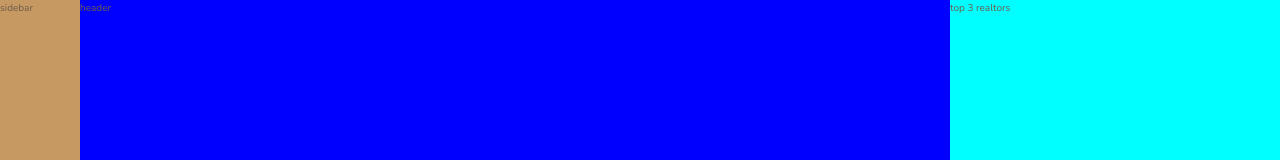
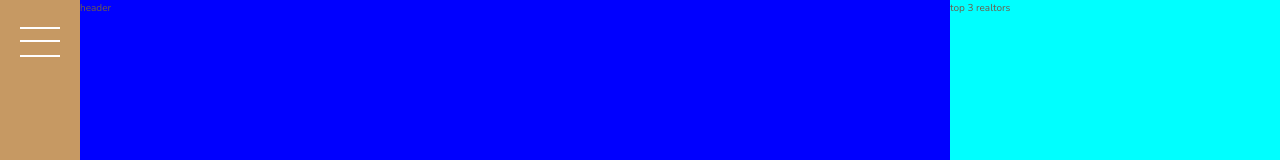
Before and after one commit to AbdulrhmanJo/Nexter, a website: page index.html in a window 1280 px wide. Shown: the top 160 px of the page. Drawn offline with nearby package versions, Linux system fonts and the light colour scheme.

Commit message:
add sidebar section

```diff
--- a/index.html
+++ b/index.html
@@ -15,7 +15,7 @@
 
 <body class="container">
     <aside class="sidebar">
-        sidebar
+        <button class="nav-btn"></button>
     </aside>
 
     <header class="header">
@@ -27,6 +27,7 @@
     </div>
 
     <div class="features">
+
         <div class="feature">
             <svg class="feature__icon">
                 <use xlink:href="img/sprite.svg#icon-global"></use>
@@ -68,7 +69,6 @@
             </p>
         </div>
 
-
         <div class="feature">
             <svg class="feature__icon">
                 <use xlink:href="img/sprite.svg#icon-presentation"></use>
@@ -80,7 +80,6 @@
             </p>
         </div>
 
-
         <div class="feature">
             <svg class="feature__icon">
                 <use xlink:href="img/sprite.svg#icon-lock"></use>
@@ -90,6 +89,7 @@
                 Pariatur voluptatibus quidem consequatur harum, voluptatum mollitia quae.
             </p>
         </div>
+
     </div>
 
     <div class="story__picture">
--- a/sass/_sidebar.scss
+++ b/sass/_sidebar.scss
@@ -2,4 +2,36 @@
     background-color: $color-primary;
     grid-column: side-start/side-end;
     grid-row: 1 / -1;
+
+    display: flex;
+    justify-content: center;
 }
+
+.nav-btn{
+    border: none;
+    border-radius: 0;
+
+    background-color: white;
+    height: 2px;
+    width: 4rem;
+    margin-top: 4rem;
+
+    &::before,
+    &::after {
+        content: "";
+        background-color: white;
+        height: 2px;
+        width: 4rem;
+        display: block;
+    }
+
+    &::before{
+        transform: translateY(1.5rem);
+    }
+
+    &::after{
+        transform: translateY(-1.5rem);
+    }
+
+
+}
```
Also changed, not shown: css/style.css.
